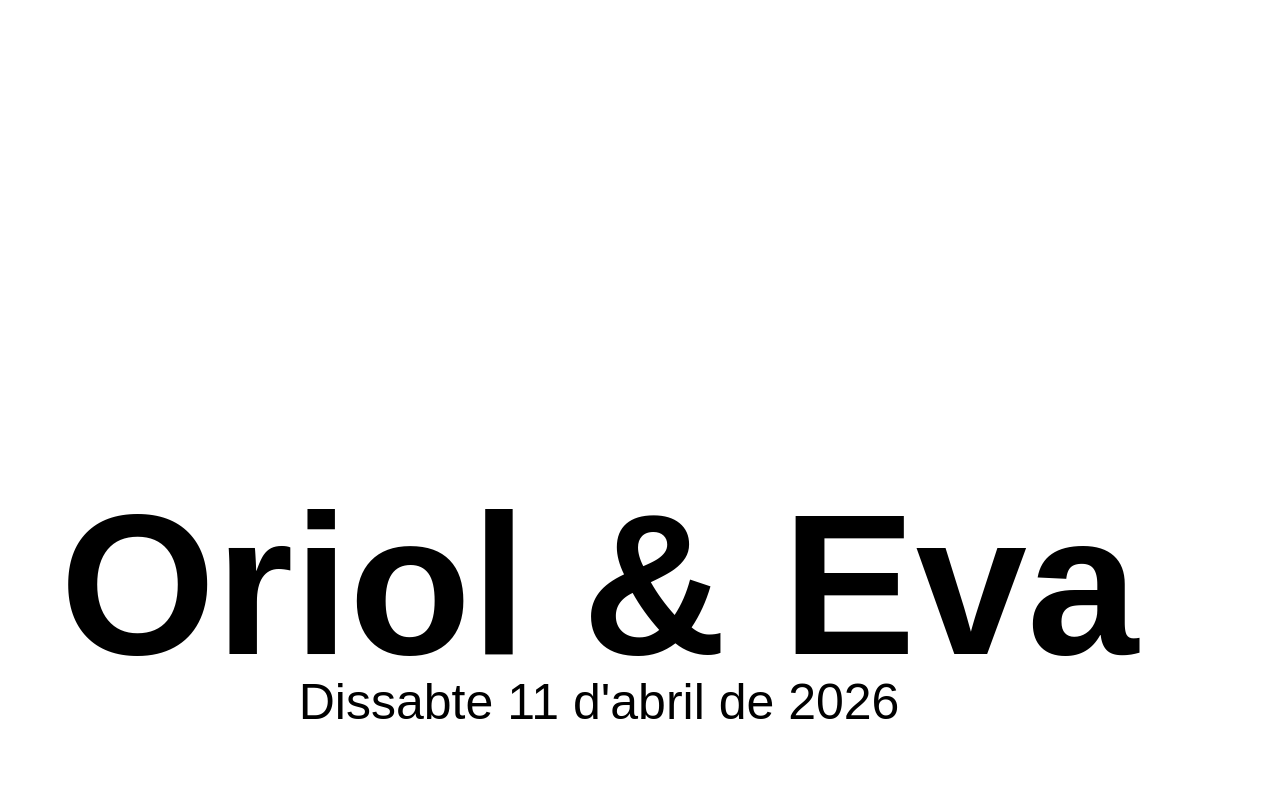
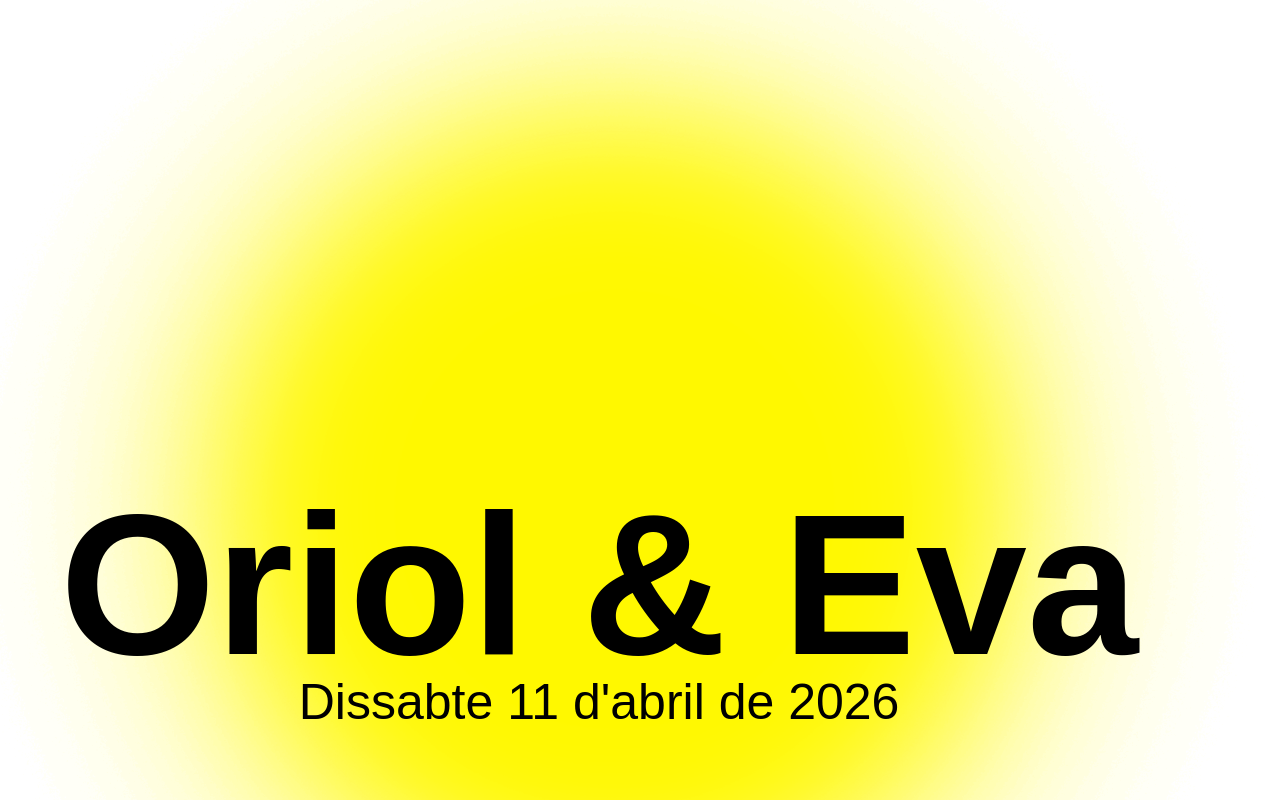
Before and after one commit to evadeharo/tenimboda.cat, a React (Vite) app: page / in a window 1280 px wide. Shown: the top 800 px of the page. Built offline with nearby package versions, Linux system fonts and the light colour scheme; a web font is replaced by a local one.

Commit message:
feat: add spray imgs

```diff
--- a/src/App.tsx
+++ b/src/App.tsx
@@ -1,4 +1,3 @@
-import Container from "./components/Container";
 import Faqs from "./components/Faqs";
 import Hero from "./components/Hero";
 import Important from "./components/Important";
@@ -8,14 +7,14 @@ import Time from "./components/Time";
 
 function App() {
   return (
-    <Container>
+    <main>
       <Hero />
       <Important />
       <Location />
       <Time />
       <Present />
       <Faqs />
-    </Container>
+    </main>
   );
 }
 
--- a/src/components/Container.tsx
+++ /dev/null
@@ -1,32 +0,0 @@
-import { cva } from "class-variance-authority";
-
-const container = cva("mx-auto w-full", {
-  variants: {
-    padded: {
-      true: "px-[var(--container-padding)]",
-      false: "",
-    },
-  },
-  defaultVariants: {
-    padded: true,
-  },
-});
-
-type ContainerProps = React.HTMLAttributes<HTMLDivElement> & {
-  fluid?: boolean;
-  padded?: boolean;
-};
-
-export default function Container({
-  fluid,
-  padded,
-  className,
-  children,
-  ...props
-}: ContainerProps) {
-  return (
-    <div className={container({ padded })} {...props}>
-      {children}
-    </div>
-  );
-}
--- a/src/components/Grid.tsx
+++ b/src/components/Grid.tsx
@@ -10,7 +10,8 @@ export default function Grid({ className, children, ...props }: GridProps) {
     <div
       className={cx(
         className,
-        "grid grid-cols-4 md:grid-cols-12 gap-[var(--grid-gutter)]"
+        "grid grid-cols-4 md:grid-cols-12 gap-[var(--grid-gutter)]",
+        "px-[var(--container-padding)]"
       )}
       {...props}
     >
--- a/src/components/Hero.tsx
+++ b/src/components/Hero.tsx
@@ -1,17 +1,20 @@
 import Grid from "./Grid";
+import image from "../assets/images/spray/spray_hero.png"
 
 const title = `Oriol & Eva`;
 const subtitle = `Dissabte 11 d'abril de 2026`;
 
 export default function Hero() {
   return (
-    <Grid className="h-screen flex items-end pb-[3.75rem]">
+    <Grid className="h-screen flex items-end pb-[3.75rem] relative">
       <div className="col-span-full">
         <div className="flex flex-col items-center w-max">
           <h1 className="text-title-xl">{title}</h1>
           <h2 className="text-subtitle">{subtitle}</h2>
         </div>
       </div>
+
+      <img src={image} alt="" className="absolute inset-0 -z-10" />
     </Grid>
   );
 }
--- a/src/components/Location.tsx
+++ b/src/components/Location.tsx
@@ -1,4 +1,5 @@
 import Grid from "./Grid";
+import image from "../assets/images/spray/spray_mid.png"
 
 const title = `Un decorat de pel·lícula`;
 const text = `La Cerdanya és un petit paradís al Pirineu, una vall oberta, pobles amb molta història i unes vistes d'infart. A nosaltres ens encanta fer-la servir com a camp base: a l'hivern ens passem els caps de setmana esquiant i després recuperant-nos davant de la llar de foc.
@@ -8,11 +9,13 @@ En vuit anys de relació hem viscut molts moments a la Cerdanya, hem gaudit de l
 
 export default function Location() {
   return (
-    <Grid className="h-screen flex items-end pb-[3.75rem]">
+    <Grid className="h-screen flex items-end pb-[3.75rem] relative">
       <div className="col-span-8">
         <h2 className="text-title-m">{title}</h2>
         <p className="text-base mr-8">{text}</p>
       </div>
+
+      <img src={image} alt="" className="absolute left-0 top-0 -z-10" />
     </Grid>
   );
 }
```
Also changed, not shown: src/assets/images/spray/spray_hero.png (added), src/assets/images/spray/spray_mid.png (added).
